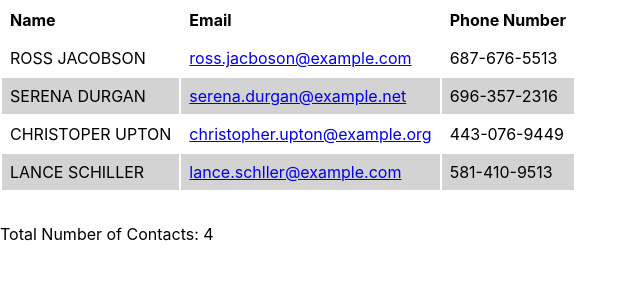
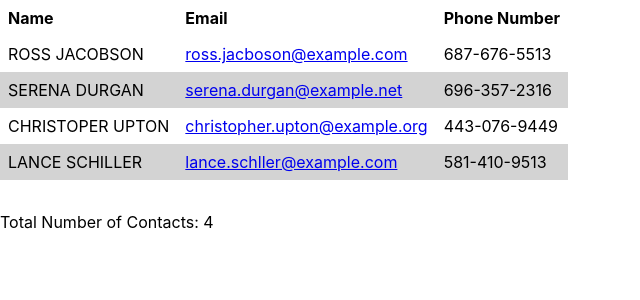
Before and after one commit to RobBerger/l02-FSWD1054, a React (Create React App) app: page / in a window 1280 px wide. Shown: the top 300 px of the page, without its empty margins (0-640 px from the left). Built offline with nearby package versions, Linux system fonts and the light colour scheme.

Commit message:
removed border between the cells

```diff
--- a/src/Contact.css
+++ b/src/Contact.css
@@ -17,3 +17,7 @@ table.contacts th {
   .contact.shaded {
     background-color: lightgray;
   }
+
+  table.contacts {
+    border-collapse: collapse;
+  }
```
